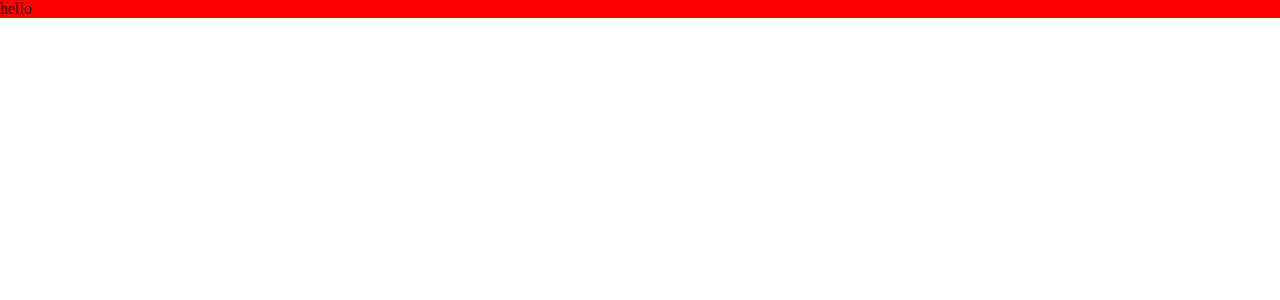
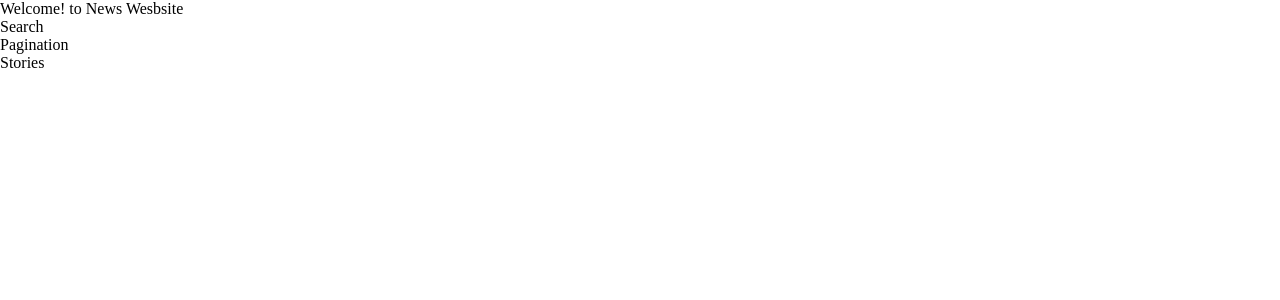
Before and after one commit to kha-256/News-Website, a React (Vite) app: page / in a window 1280 px wide. Shown: the top 300 px of the page. Built offline with nearby package versions, Linux system fonts and the light colour scheme; a web font is replaced by a local one.

Commit message:
creating app file structure

```diff
--- a/src/App.jsx
+++ b/src/App.jsx
@@ -1,12 +1,20 @@
 import './App.css'
+import Pagination from './components/Pagination'
+import Search from './components/Search'
+import Stories from './components/Stories'
 
 
 function App() {
 
 
   return (
+    <>
+  <div>Welcome! to News Wesbsite</div>
+  <Search/>
+  <Pagination/>
+  <Stories/>
+    </>
 
-      <div style={{width: '100%', backgroundColor:"red"}}>hello</div>
   )
 }
 
```
